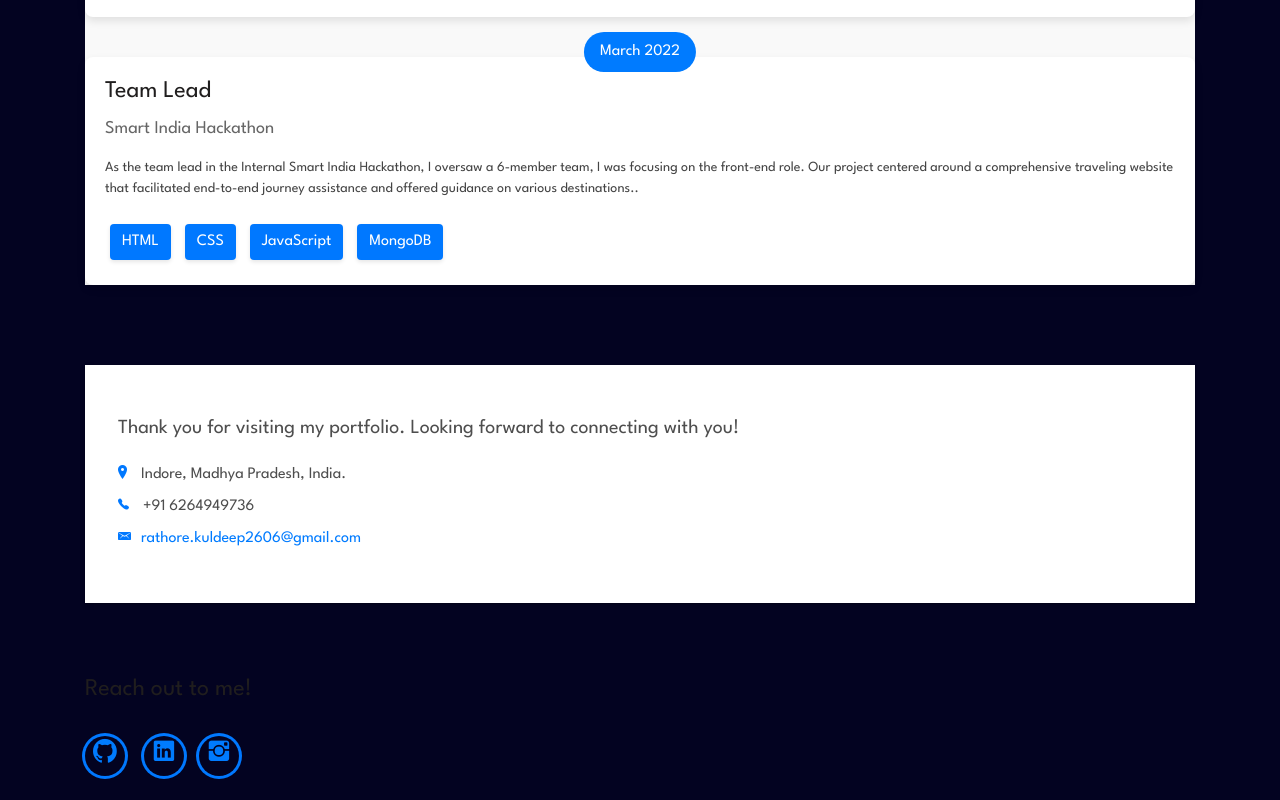
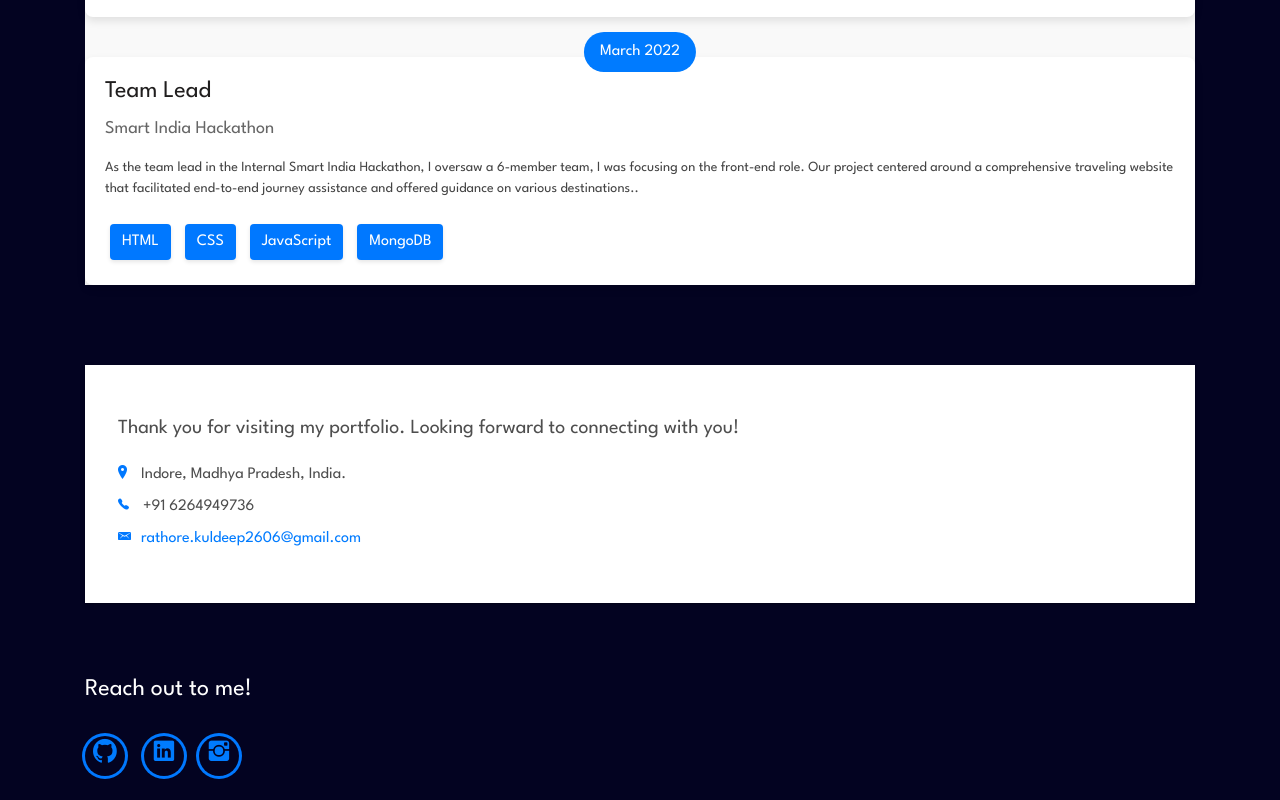
Before and after one commit to The-Eminent/Portfolio-v1, a plain HTML site: page index.html in a window 1280 px wide. Shown: the part 4155-4955 px from the top of the page. Drawn offline with nearby package versions, Linux system fonts and the light colour scheme; files whose address does not match are found by name.

Commit message:
changed socials class h4 to white

```diff
--- a/index.html
+++ b/index.html
@@ -514,7 +514,7 @@
             </div>
 
             <div class="socials">
-              <h4>Reach out to me!</h4>
+              <h4 style="color:white";>Reach out to me!</h4>
               <br>
               <ul>
                 <li><a href="https://github.com/The-Eminent"><span class="ico-circle"><i
```
